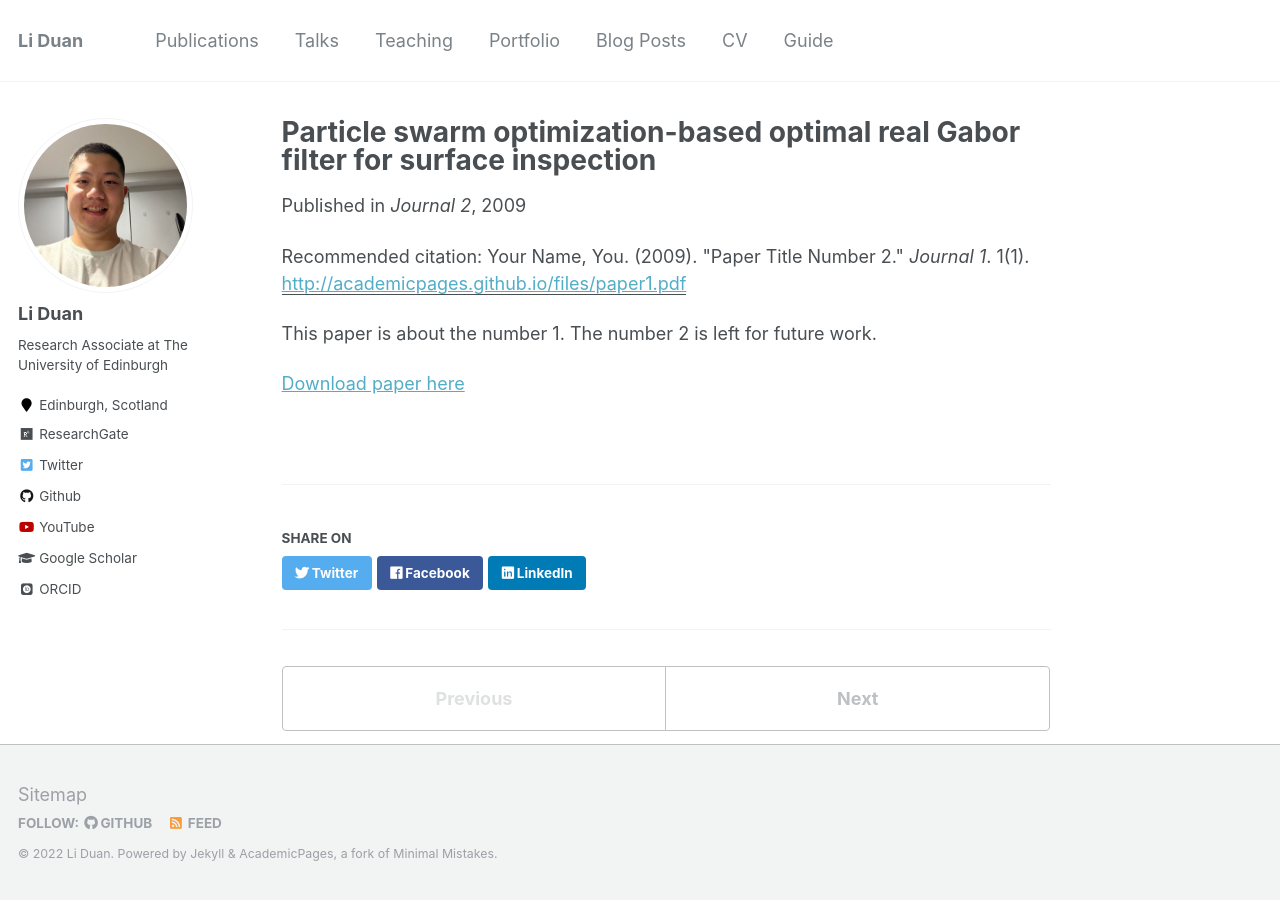
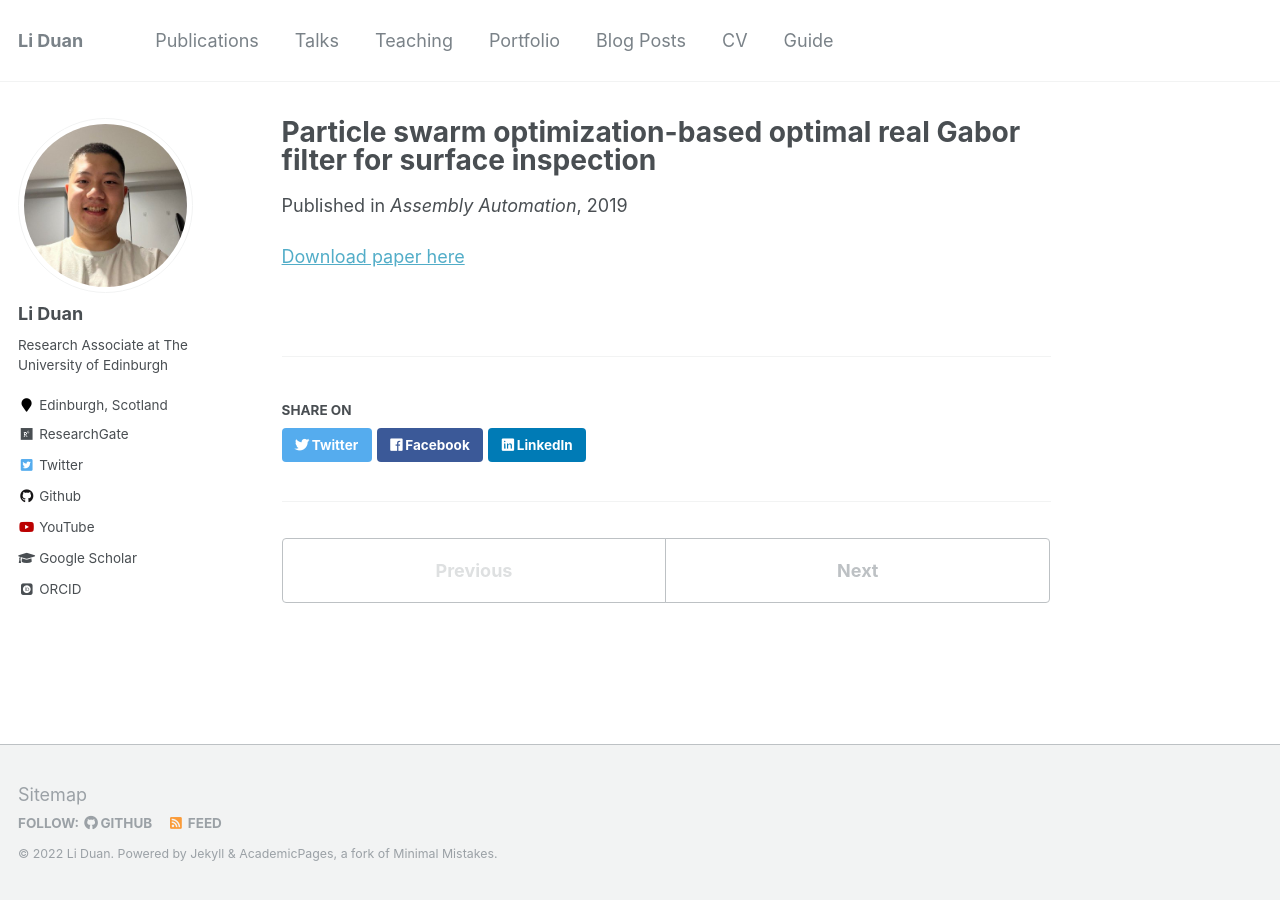
Before and after one commit to LiDuanAtGlasgow/liduan, a Jekyll site: the page built from _publications/2009-10-01-paper-title-number-2.md, in a window 1280 px wide. Built offline with Jekyll 4.4.1, drawn with Linux system fonts in a browser that asks for light colours; some web fonts are replaced.

Commit message:
Update 2009-10-01-paper-title-number-2.md

```diff
--- a/_publications/2009-10-01-paper-title-number-2.md
+++ b/_publications/2009-10-01-paper-title-number-2.md
@@ -2,12 +2,8 @@
 title: "Particle swarm optimization-based optimal real Gabor filter for surface inspection"
 collection: publications
 permalink: /publication/2009-10-01-paper-title-number-2
-excerpt: 'This paper is about the number 1. The number 2 is left for future work.'
-date: 2009-10-01
-venue: 'Journal 2'
-paperurl: 'http://academicpages.github.io/files/paper1.pdf'
-citation: 'Your Name, You. (2009). &quot;Paper Title Number 2.&quot; <i>Journal 1</i>. 1(1).'
+date: 2019-09-20
+venue: 'Assembly Automation'
+paperurl: 'https://www.emerald.com/insight/content/doi/10.1108/AA-04-2018-060/full/html'
 ---
-This paper is about the number 1. The number 2 is left for future work.
-
-[Download paper here](http://academicpages.github.io/files/paper1.pdf)
+[Download paper here](https://www.emerald.com/insight/content/doi/10.1108/AA-04-2018-060/full/html)
```
